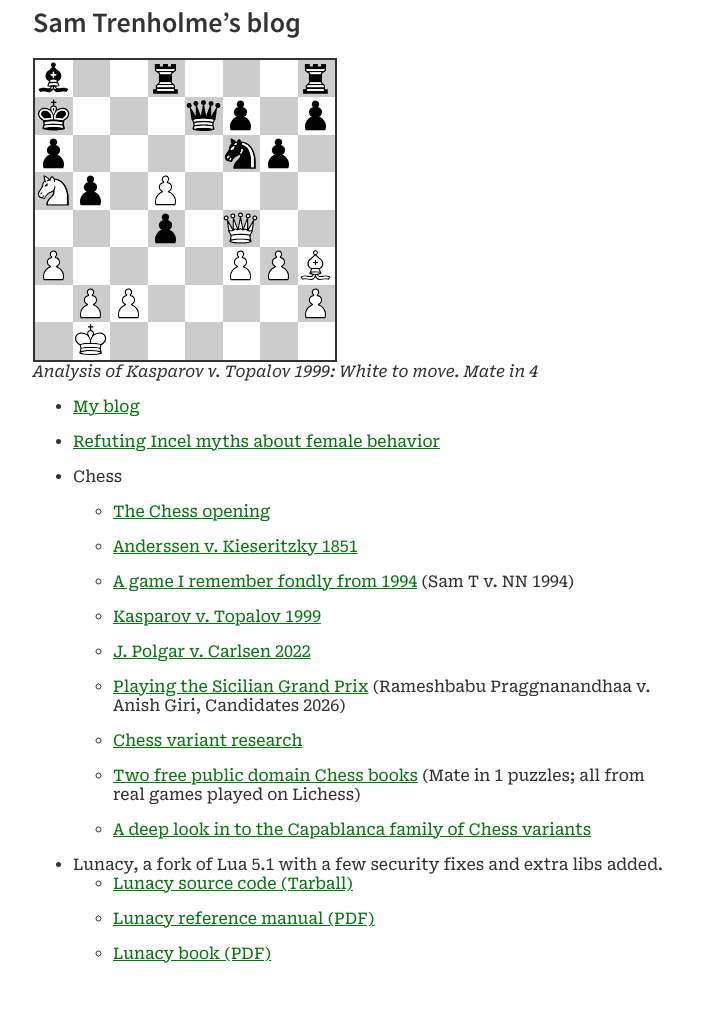
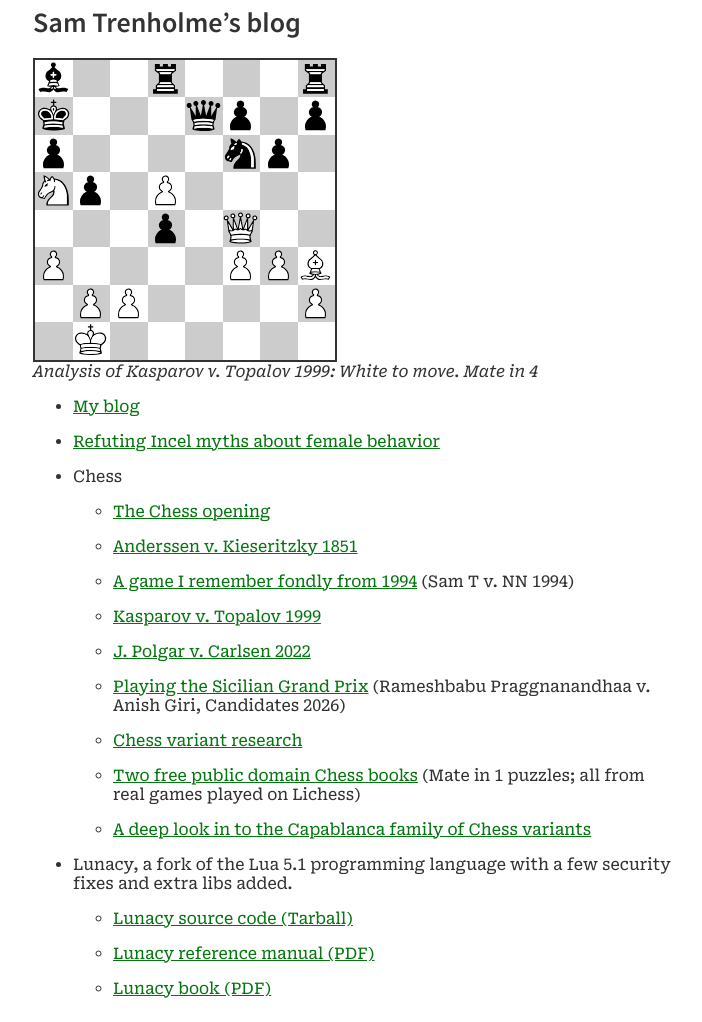
Before and after one commit to samboy/samboy.github.io, a plain HTML site: page index.html in a window 1280 px wide. Shown: the whole page, without its empty margins (263-965 px from the left). Before the commit the page ends 987 px from the top, so only its background shows below. Drawn offline with Linux system fonts and the light colour scheme.

Commit message:
Clarify what Lua is

```diff
--- a/index.html
+++ b/index.html
@@ -249,8 +249,9 @@ if(maxWidth < 480) {
 of Chess variants</a>
 <p>
 </ul>
-<li>Lunacy, a fork of Lua 5.1 with a few security fixes and
-extra libs added.
+<li>Lunacy, a fork of the Lua 5.1 programming
+language with a few security fixes and extra libs added.
+<p>
 <ul>
 <li><a href="lunacy-2022-12-06.tar.xz"
 >Lunacy source code (Tarball)</a>
```
